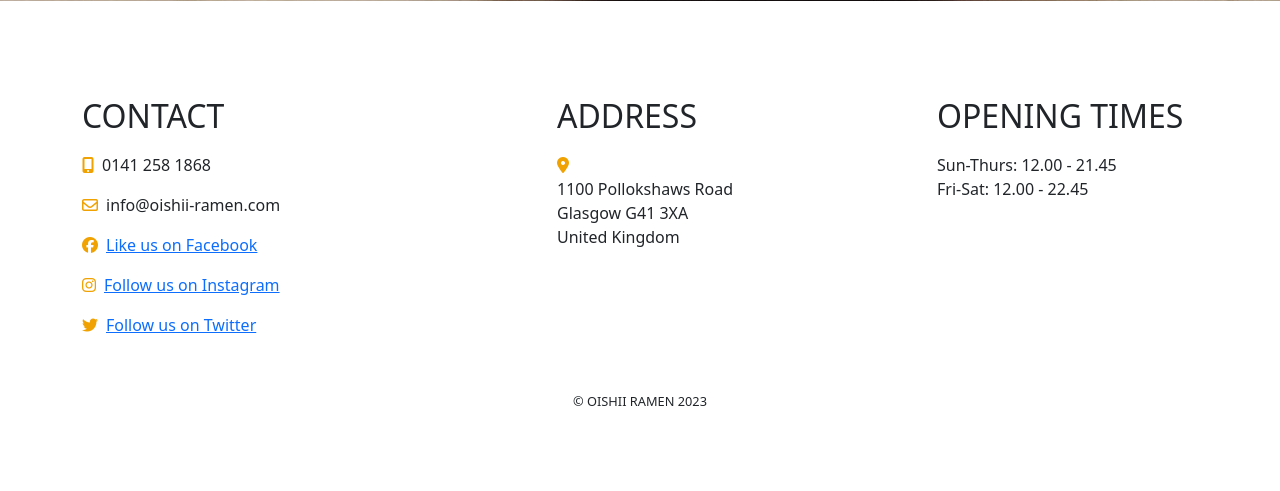
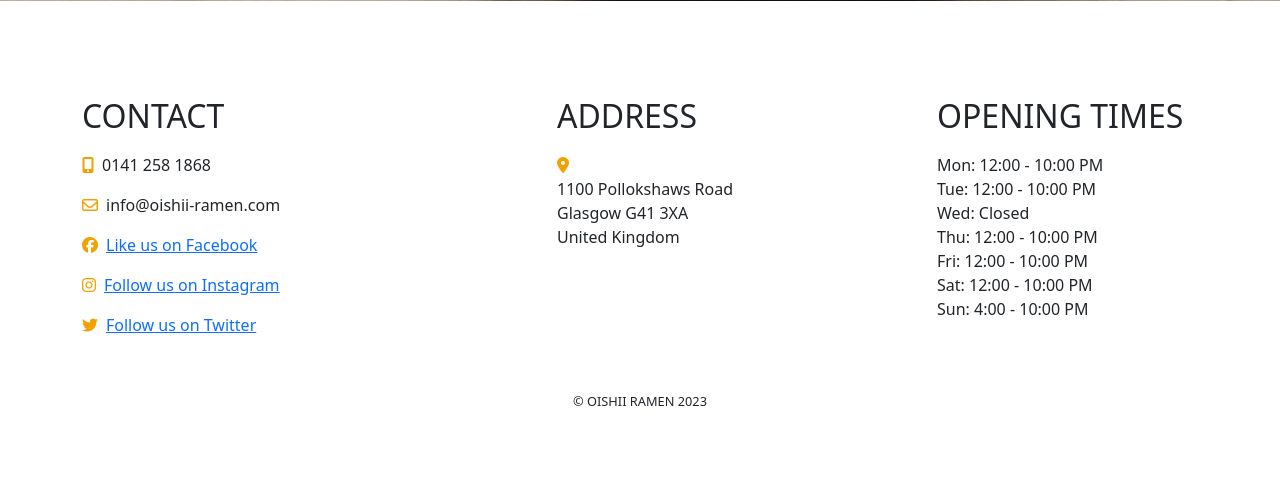
Before and after one commit to SamarZiadat/oishii-ramen, a Django app: page / in a window 1280 px wide. Shown: the part 1036-1527 px from the top of the page. Run offline with Django 3.2, Linux system fonts and the light colour scheme; some libraries are stand-ins or nearby versions; some web fonts are replaced.

Commit message:
build: update opening times in footer

```diff
--- a/templates/includes/footer.html
+++ b/templates/includes/footer.html
@@ -32,8 +32,13 @@
                     </div>
                     <div class="footer-times col-12 col-lg-3">
                         <h2 class="footer-h2">Opening Times</h2>
-                        <p>Sun-Thurs: 12.00 - 21.45
-                            <br>Fri-Sat: 12.00 - 22.45</p>
+                        <p>Mon: 12:00 - 10:00 PM
+                            <br>Tue: 12:00 - 10:00 PM
+                            <br>Wed: Closed
+                            <br>Thu: 12:00 - 10:00 PM
+                            <br>Fri: 12:00 - 10:00 PM
+                            <br>Sat: 12:00 - 10:00 PM
+                            <br>Sun: 4:00 - 10:00 PM</p>
                     </div>
                     <div class="footer-copyright col-12">
                         <p class="footer-copywrite-text">© Oishii Ramen 2023
```
